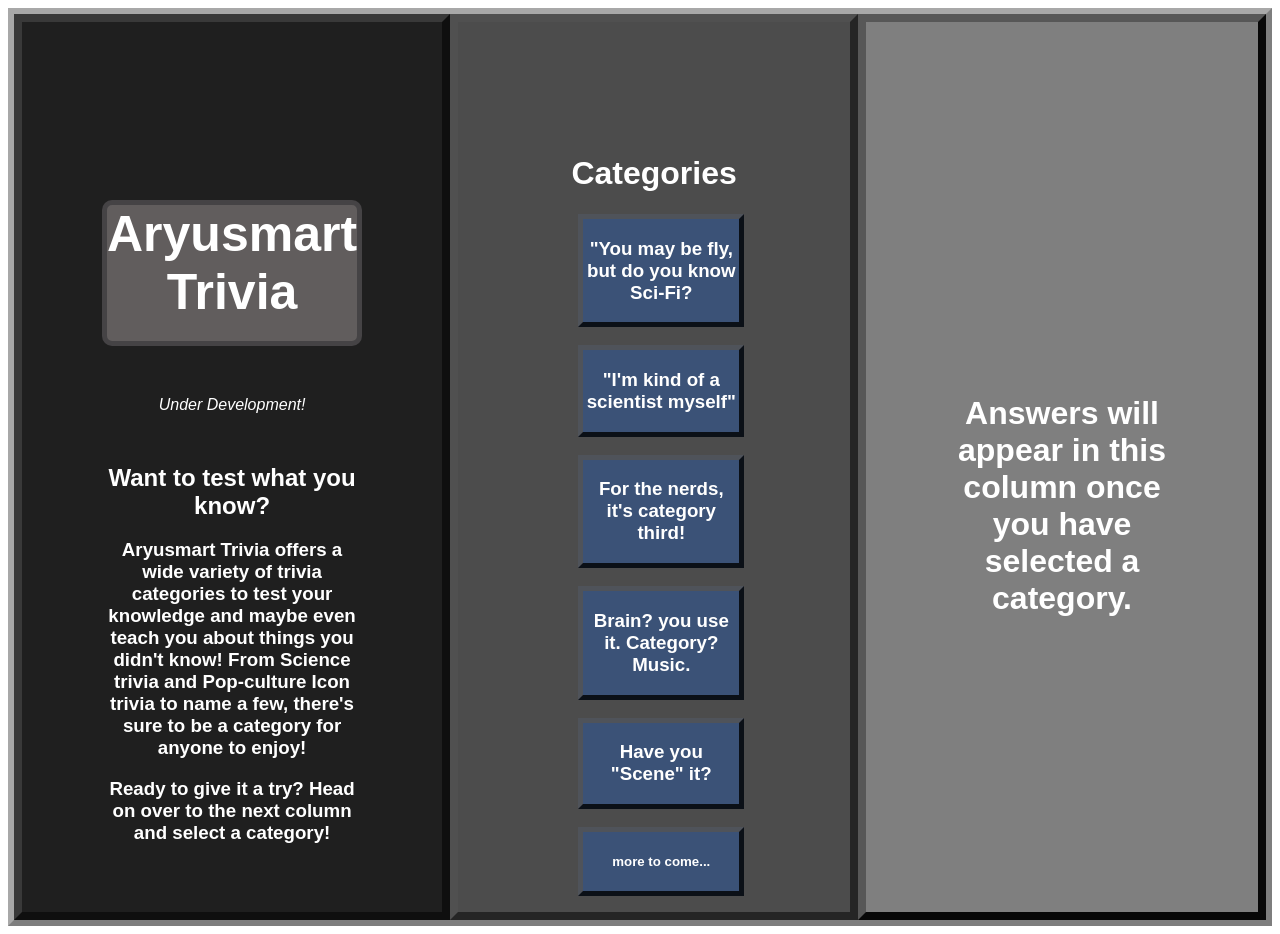
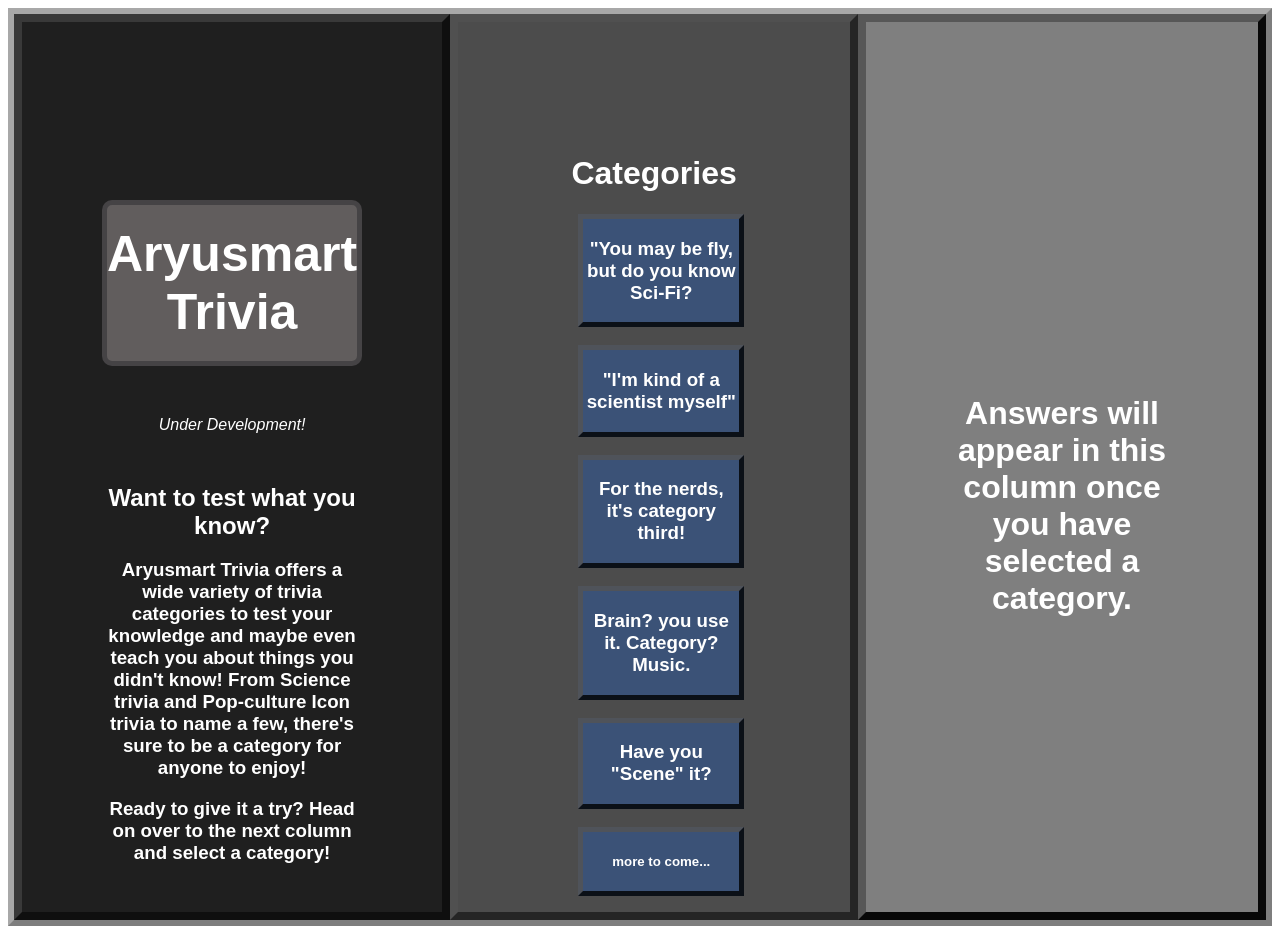
Before and after one commit to Uhffection/Project1TriviaFiles, a plain HTML site: page index.html in a window 1280 px wide. Drawn offline with Linux system fonts and the light colour scheme.

Commit message:
update css

```diff
--- a/style1.css
+++ b/style1.css
@@ -100,9 +100,7 @@ ul {
 }
 
 #aryusmart-title {
-  display: flex;
-  justify-content: center;
-  align-items: center;
+  padding-top: 0.4em;
   padding-bottom: 0.4em;
   font-size: 50px;
   color: white;
```
